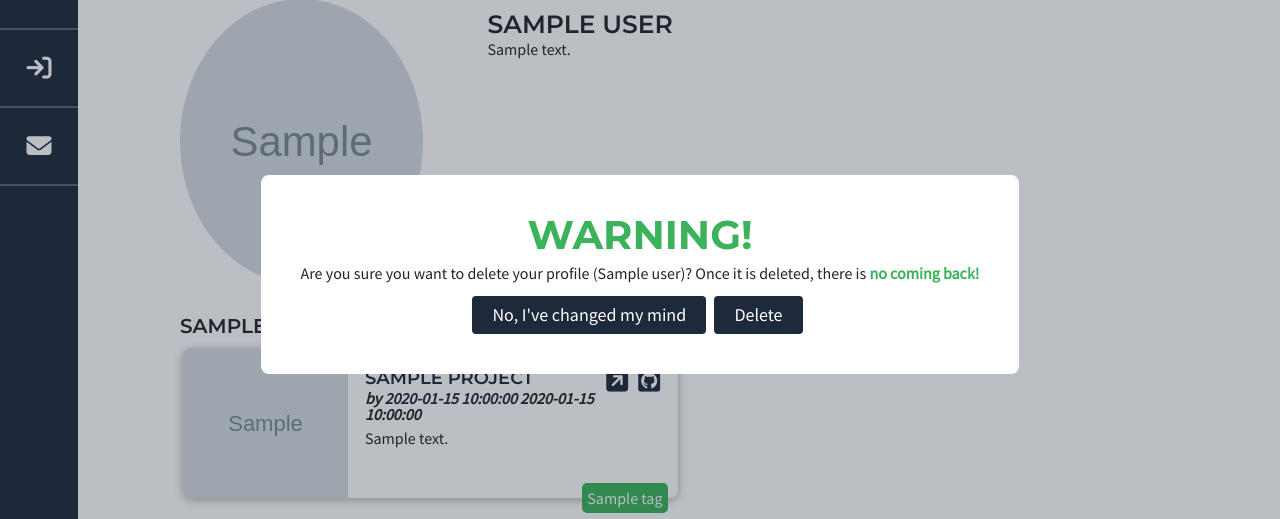
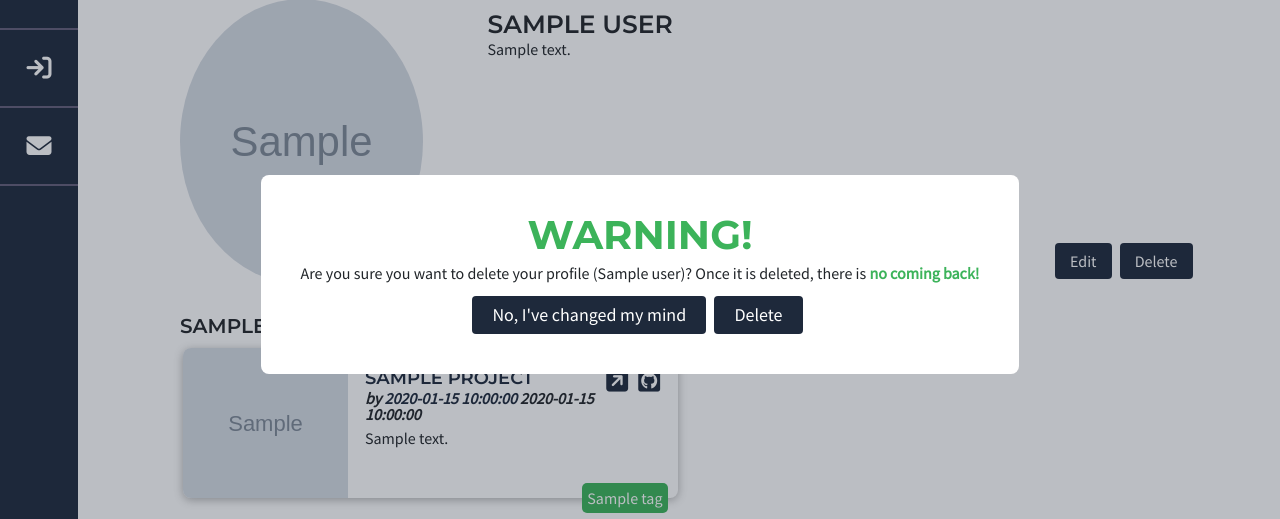
Before and after one commit to Samoftheforrest/devhub, a Flask app: a page that uses devhub/templates/pages/profile.html in a window 1280 px wide. Shown: the part 126-645 px from the top of the page. Run offline with Flask 2, Linux system fonts and the light colour scheme; the visitor is signed in with stand-in values (Sample User, id 1); tables that the repository leaves empty hold one stand-in row (values such as "Sample post"); grey boxes marked "Sample" are stand-in pictures; a database or web service that is not in the repository returns one stand-in record (values such as "Sample title"); some libraries are stand-ins or nearby versions.

Commit message:
[AMEND] give admin persmission to delete profiles

```diff
--- a/devhub/templates/pages/profile.html
+++ b/devhub/templates/pages/profile.html
@@ -33,10 +33,10 @@
                     <div class="user-info">
                         <h3>{{ user.name }}</h3>
                         <p class="user-bio">{{ user.user_bio | truncate(900) }}</p>
-                        {% if user.account_name == session['user'] %}
+                        {% if user.account_name == session['user'] or session['user'] == 'samforrest' %}
                         <div class="profile-buttons">
-                            <a href="{{ url_for('edit_profile', user=session['user']) }}" class="profile-button edit">Edit</a>
-                            <a href="{{ url_for('warning_profile', user=session['user']) }}" class="profile-button delete">Delete</a>
+                            <a href="{{ url_for('edit_profile', user=user.account_name) }}" class="profile-button edit">Edit</a>
+                            <a href="{{ url_for('warning_profile', user=user.account_name) }}" class="profile-button delete">Delete</a>
                         </div>
                         {% endif %}
                     </div>
```
